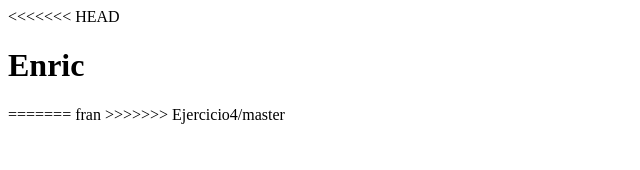
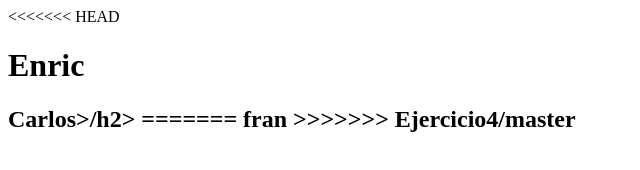
Before and after one commit to ennaco/EJERCICIO4, a plain HTML site: page INDEX.html in a window 1280 px wide. Shown: the whole page, without its empty margins (0-640 px from the left). Drawn offline with Linux system fonts and the light colour scheme.

Commit message:
Modifico INDEX - Carlos

```diff
--- a/INDEX.html
+++ b/INDEX.html
@@ -1,6 +1,7 @@
 <<<<<<< HEAD
 <html>
 	<h1>Enric</h1>
+	<h2>Carlos>/h2>
 
 
 
```
